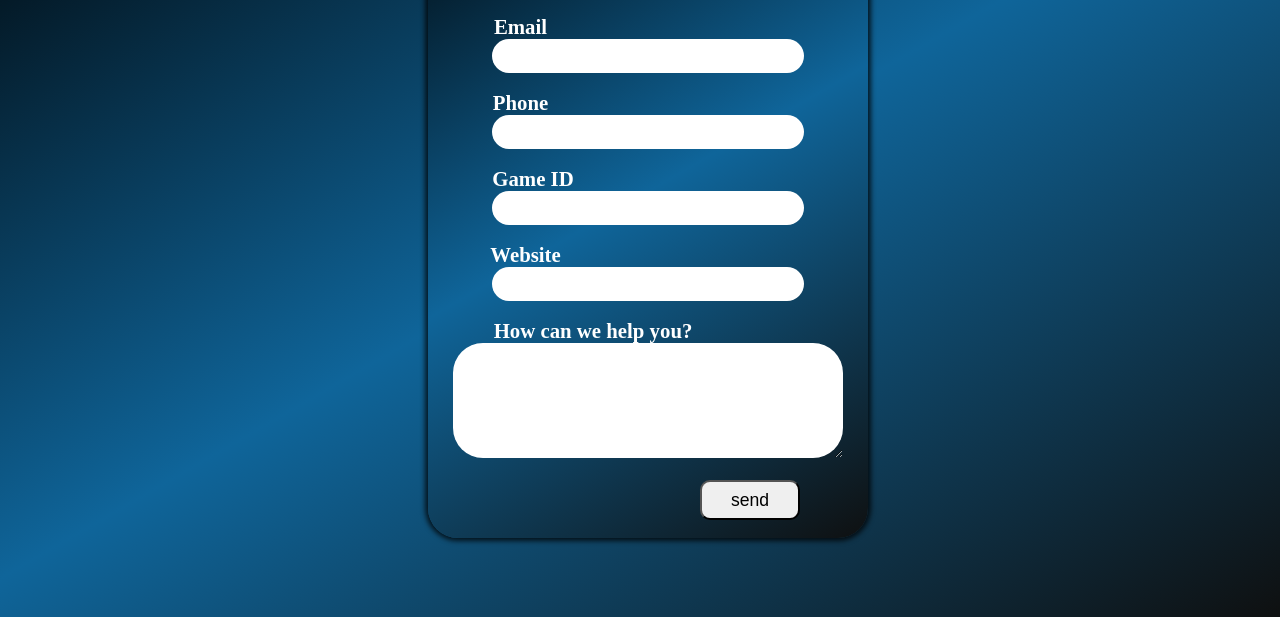
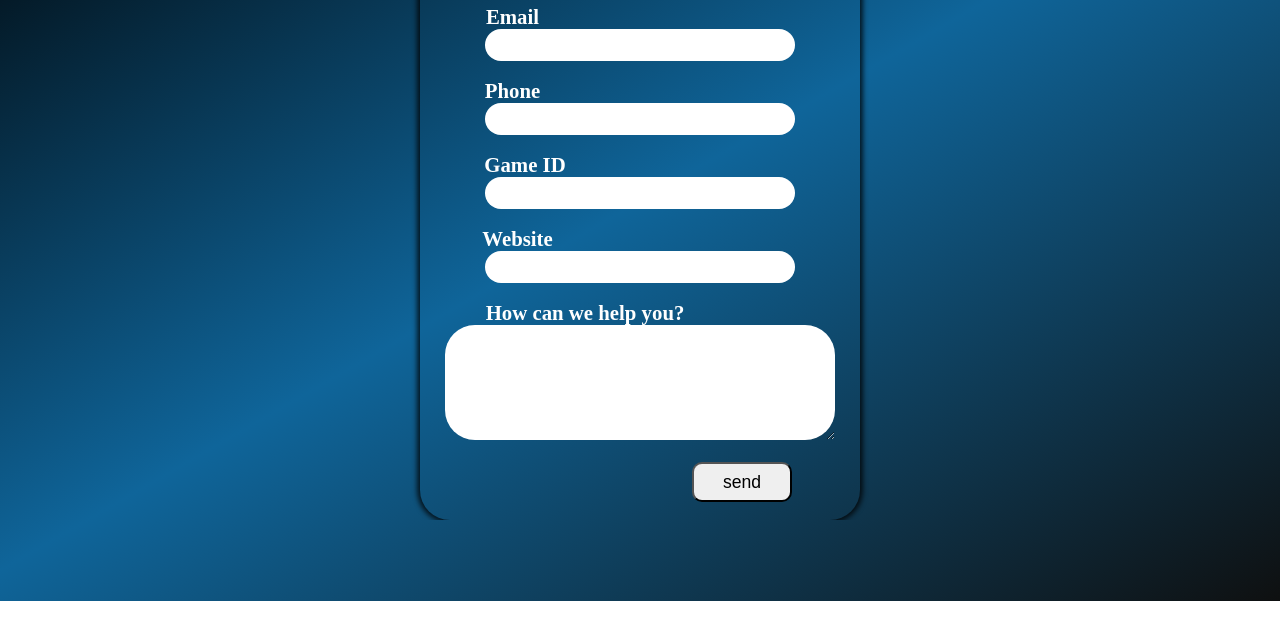
Before and after one commit to Sodadoung/Feedbacks, a plain HTML site: page index01.html in a window 1280 px wide. Shown: the part 199-816 px from the top of the page. Drawn offline with Linux system fonts and the light colour scheme.

Commit message:
Add files via upload

```diff
--- a/Style.css
+++ b/Style.css
@@ -1,18 +1,19 @@
 body {
-  background-color: #d5d5d5;
+  background: linear-gradient(150deg, hsla(0, 0%, 0%, 1) 0%, rgb(15, 101, 154) 50%, hsla(192, 6%, 6%, 1) 100%);width: 100%;height: 100vh;
+  overflow: hidden;
 }
 
 .text {
   color: #ffffff;
 
-   letter-spacing: .05em;
+   letter-spacing: .5em;
    text-shadow:
      4px 4px 0px #d5d5d5;
 
  font-size:2.3em;
  font-family:  sans-serif;
  -webkit-animation: shift 1s ;
- animation: shift 2s ;
+ animation: shift 0.5s ;
  margin-top:125px;
  text-align:center;
  text-transform:uppercase;
--- a/index01.html
+++ b/index01.html
@@ -5,20 +5,24 @@
   <meta name="viewport" content="width=device-width, initial-scale=1.0">
   <title>Contact Us</title>
   <style>
+    *{
+      margin: 0;
+      padding: 0;
+    }
     .hov:hover{
       box-shadow: 3px 3px 10px 3px rgb(0, 234, 255);
     }
 
   </style>
 </head>
-<body style="background: linear-gradient(150deg, hsla(0, 0%, 0%, 1) 0%, rgb(15, 101, 154) 50%, hsla(192, 6%, 6%, 1) 100%);width: 100%;height: 100vh;">
+<body style="background: linear-gradient(150deg, hsla(0, 0%, 0%, 1) 0%, rgb(15, 101, 154) 50%, hsla(192, 6%, 6%, 1) 100%);width: 100%;height: 100vh;overflow: hidden;padding: 0;">
   <br>
   <center>
   <form class="gform pure-form pure-form-stacked" method="POST" data-email="sodadoung@gmail.com"
   action="https://script.google.com/macros/s/AKfycbxMuluETNdXg-Bys8k420CAXez47jBslbEK4g23d01-dJXLbNPwes_2xN2n9Iz-rvWVdA/exec">
-  <div class="box1">
-    <div class="form-elements"><br>
-      <div style="background: linear-gradient(150deg, hsla(0, 0%, 0%, 1) 0%, rgb(15, 101, 154) 50%, hsla(192, 6%, 6%, 1) 100%);box-shadow: 0px 0px 5px 3px rgba(0, 0, 0, 0.751);box-shadow: 1px 1px 1px 2px 10px red;border-radius: 30px;width: 400px;padding-top: 15px;padding-bottom: 40px;padding-left: 20px;padding-right: 20px;"><br>
+  <div  style="overflow: hidden;">
+    <div class="form-elements" style=";padding: 0;height: auto;"><br>
+      <div style="box-shadow: 0px 0px 5px 3px rgba(0, 0, 0, 0.751);box-shadow: 1px 1px 1px 2px 10px red;border-radius: 30px;width: 400px;padding-top: 15px;padding-bottom: 40px;padding-left: 20px;padding-right: 20px;"><br>
         <b class="content-head" style="font-size: 2.3em;color: white;">Form Feedbacks!</b>
         <br><br>
          <b style="margin-left: -255px;font-size: 1.3em;color: white;">Name</b><br>
```
Also changed, not shown: index.html (+8 -7 lines).
